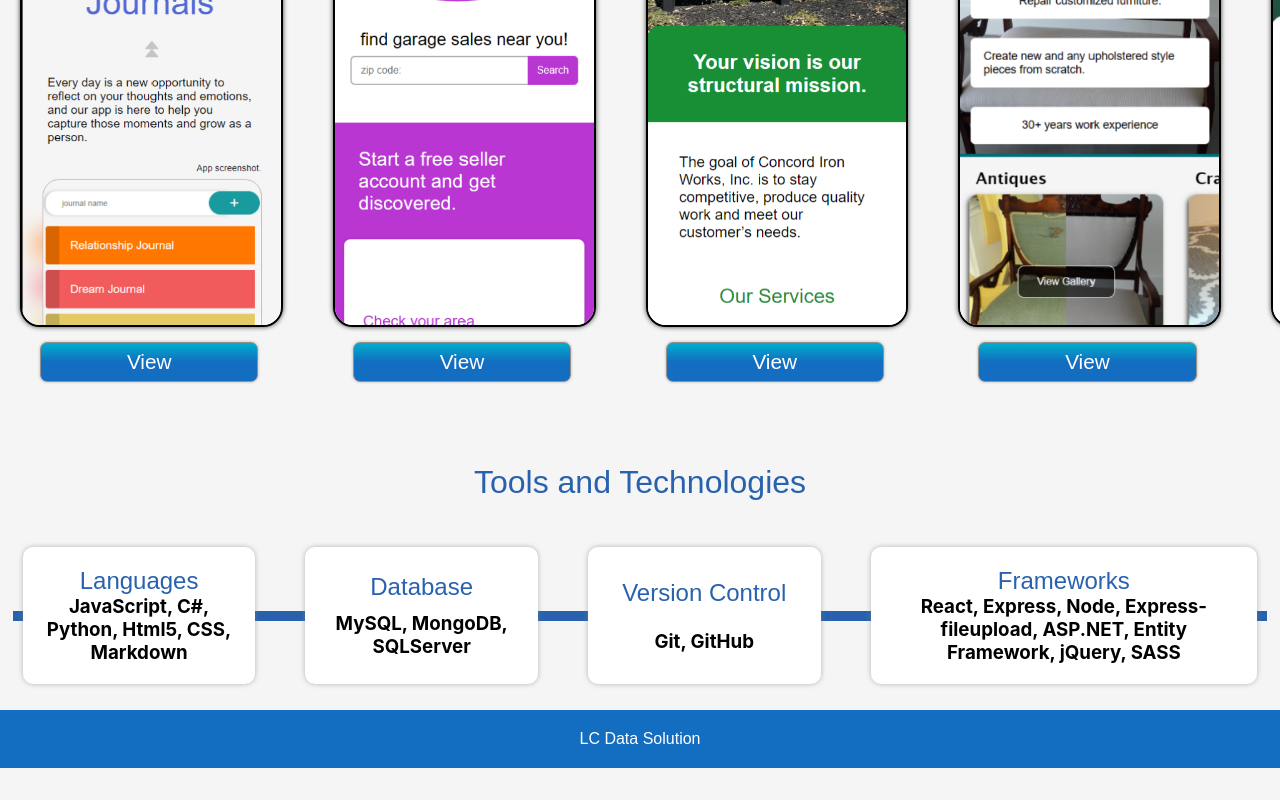
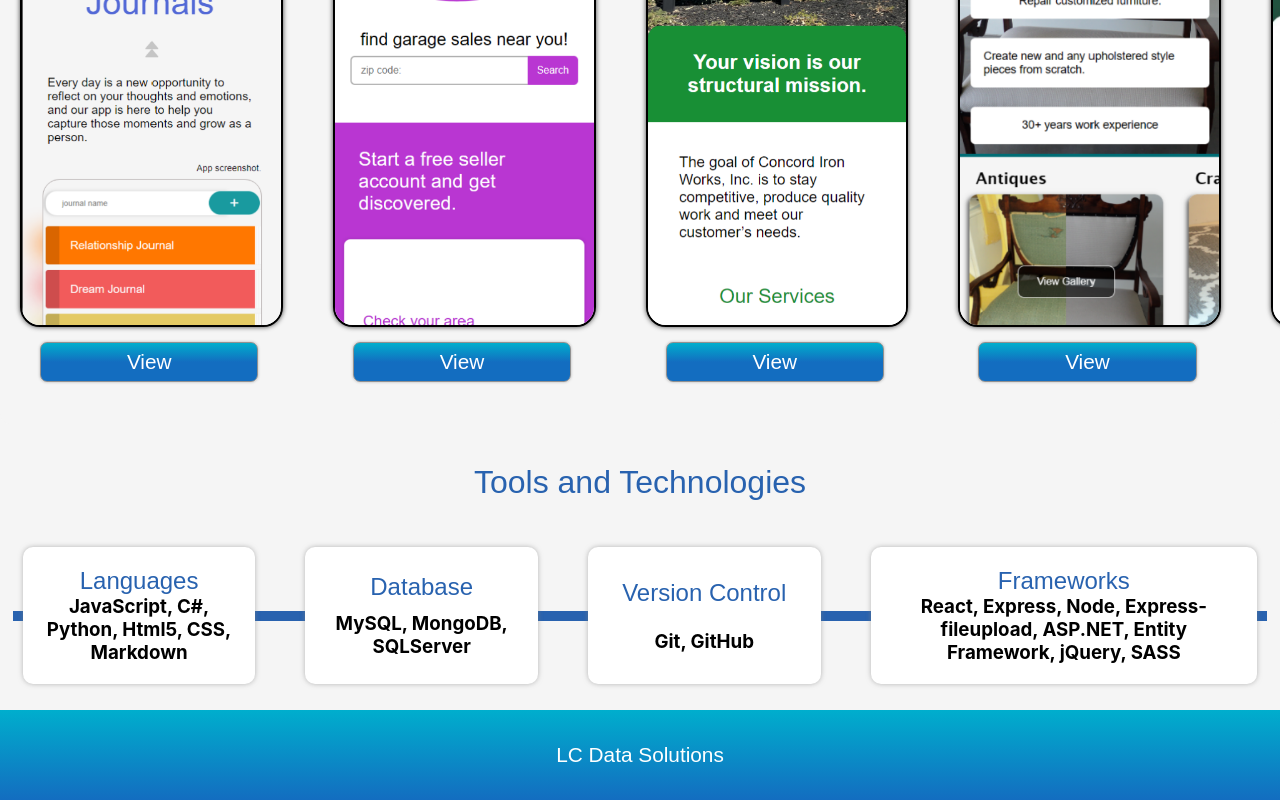
Before and after one commit to louieLouie117/lcDataSolution, a React (Create React App) app in the folder client/: page / in a window 1280 px wide. Shown: the part 3416-4216 px from the top of the page. Before the commit the page ends 4184 px from the top, so only its background shows below. Built offline with nearby package versions, Linux system fonts and the light colour scheme.

Commit message:
ColorUpdated

```diff
--- a/client/src/components/Footer.jsx
+++ b/client/src/components/Footer.jsx
@@ -3,7 +3,7 @@ import React from 'react'
 function Footer(props) {
   return (
     <div className='footer-container'>
-        <a href="/">LC Data Solution</a>
+        <a href="/">LC Data Solutions</a>
 
     </div>
   )
--- a/client/src/modules/LandingPageStyles.css
+++ b/client/src/modules/LandingPageStyles.css
@@ -1455,13 +1455,16 @@ html{
 
   .footer-container{
     display: grid;
-    background-color: #136DC0;
+    /* background-color: #136DC0; */
+    background: linear-gradient(180deg, #00aecd, #136DC0);
     justify-content: center;
     padding: 20px;
+    height: 50px;
+    align-items: center;
   }
 
   .footer-container>a{
-    font: 1em sans-serif;
+    font: 1.3em sans-serif;
     color: white;
     text-decoration: none;
   }
```
